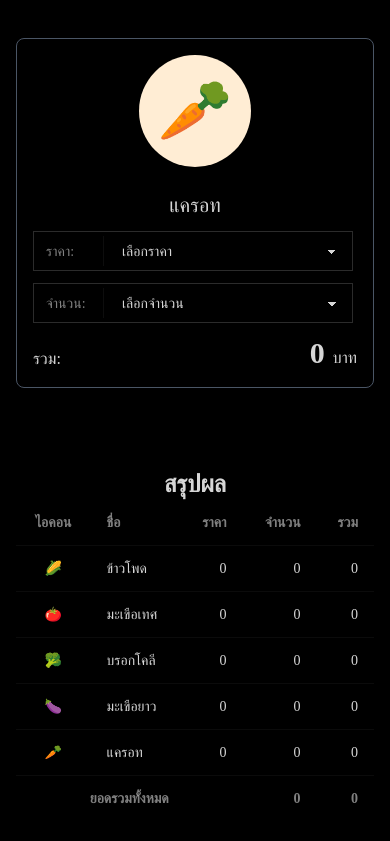
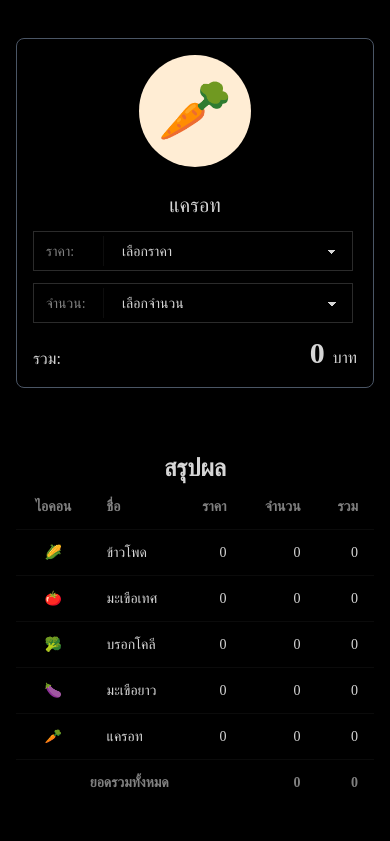
Before and after one commit to quonly/calculate-vegetable, a React (Vite) app: page / in a window 390 px wide. Shown: the part 1614-2455 px from the top of the page. Built offline with nearby package versions, Linux system fonts and the light colour scheme; a web font is replaced by a local one.

Commit message:
adjust margin

```diff
--- a/src/App.jsx
+++ b/src/App.jsx
@@ -115,7 +115,7 @@ function App() {
           </Droppable>
         </DragDropContext>
 
-        <div className="overflow-x-hidden mt-20 max-w-xl mx-auto">
+        <div className="overflow-x-hidden mt-16 sm:mt-20 max-w-xl mx-auto">
           <h2 className="text-center text-2xl font-semibold">สรุปผล</h2>
           <table className="table">
             <thead>
```
